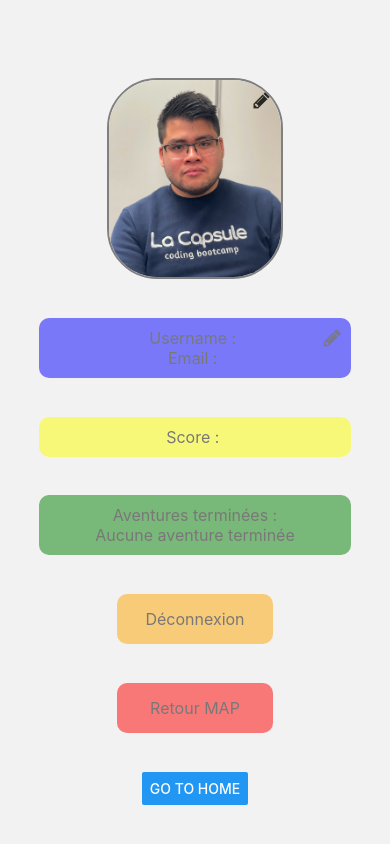
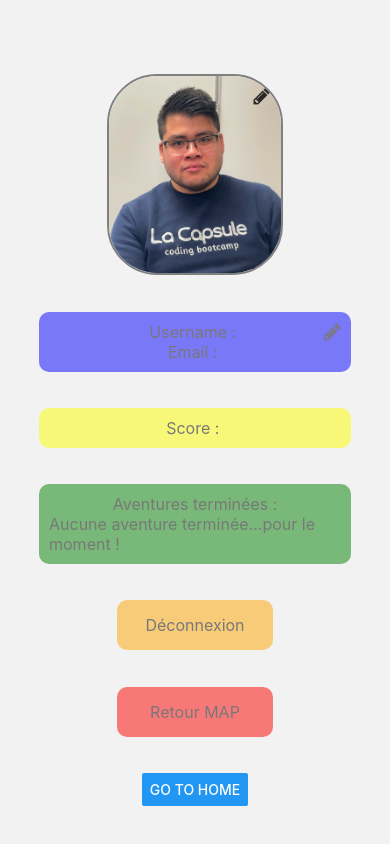
Before and after one commit to ArnoDevDesign/xscape_frontend, a React Native app: screen /Profil in a window 390 px wide. Built offline with nearby package versions, Linux system fonts and the light colour scheme.

Commit message:
mofidication ProfileScreen fetch update

```diff
--- a/screens/ProfileScreen.js
+++ b/screens/ProfileScreen.js
@@ -190,7 +190,7 @@ export default function ProfileScreen({ navigation }) {
                         <Text key={index} style={styles.text}>• {DataScenario}</Text>
                     ))
                 ) : (
-                    <Text style={styles.text}>Aucune aventure terminée</Text>
+                    <Text style={styles.text}>Aucune aventure terminée...pour le moment ! </Text>
                 )}
             </View>
 
```
